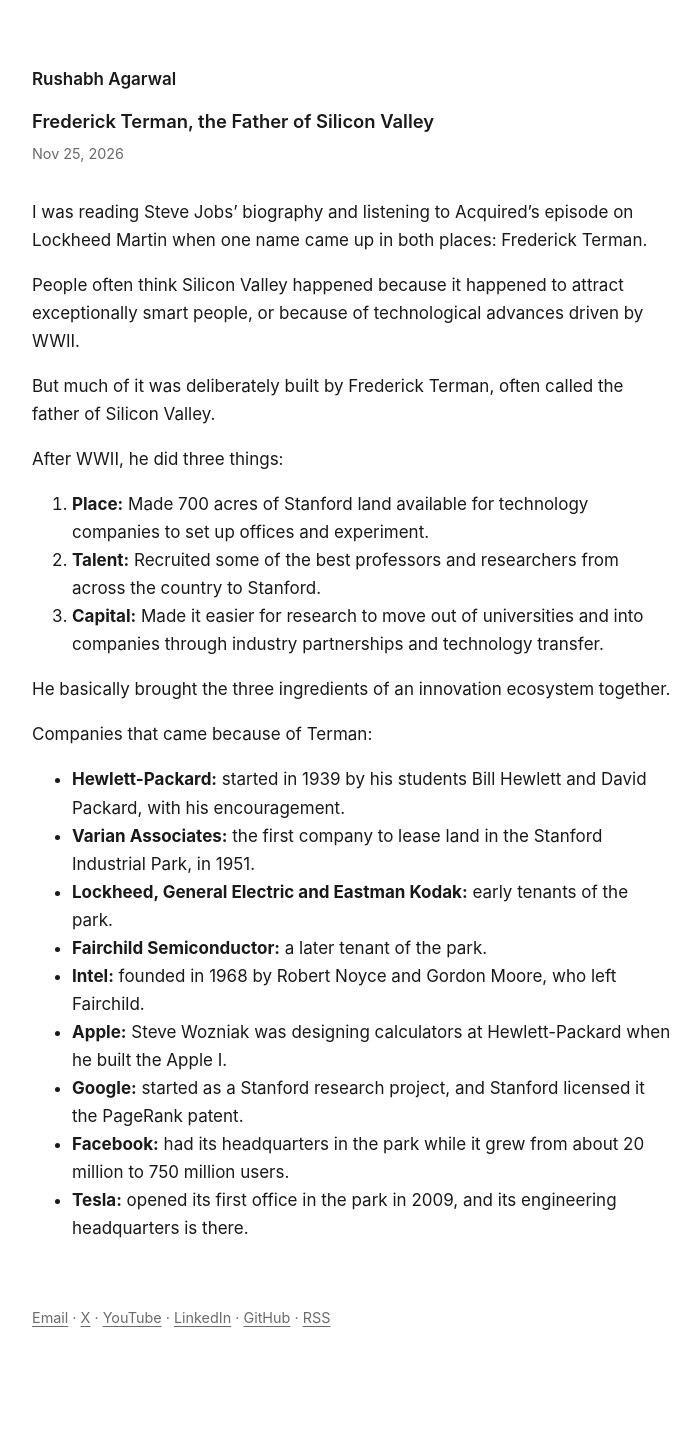
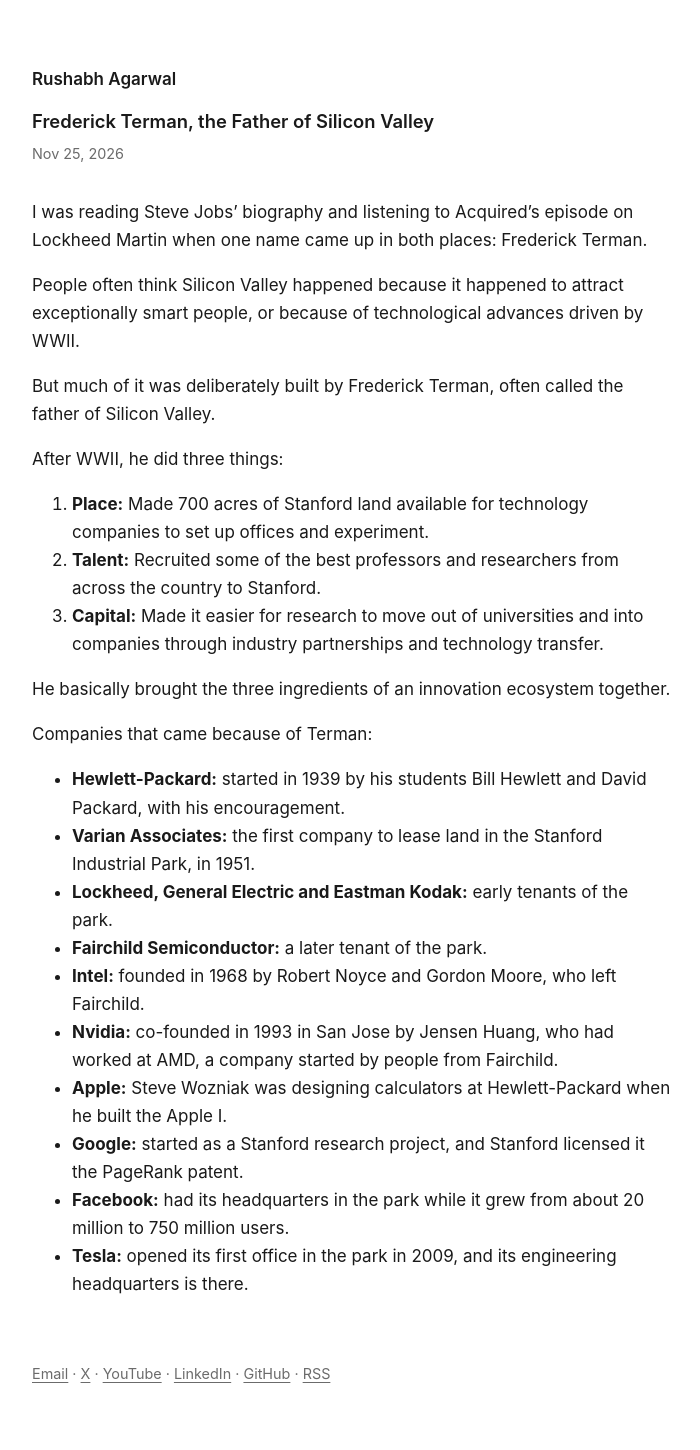
Before and after one commit to rushout09/rushout09.github.io, a Jekyll site: the page built from _posts/2026-11-25-frederick-terman-the-father-of-silicon-valley.md, in a window 1280 px wide. Shown: the whole page, without its empty margins (288-988 px from the left). Built offline with Jekyll 4.4.1, drawn with Linux system fonts in a browser that asks for light colours; our own code applies the rules of GitHub Pages for plain Markdown files; before the commit the page ends 1394 px from its top, so only the background shows below that.

Commit message:
Terman post: Nvidia

```diff
--- a/_posts/2026-11-25-frederick-terman-the-father-of-silicon-valley.md
+++ b/_posts/2026-11-25-frederick-terman-the-father-of-silicon-valley.md
@@ -23,6 +23,7 @@ Companies that came because of Terman:
 - **Lockheed, General Electric and Eastman Kodak:** early tenants of the park.
 - **Fairchild Semiconductor:** a later tenant of the park.
 - **Intel:** founded in 1968 by Robert Noyce and Gordon Moore, who left Fairchild.
+- **Nvidia:** co-founded in 1993 in San Jose by Jensen Huang, who had worked at AMD, a company started by people from Fairchild.
 - **Apple:** Steve Wozniak was designing calculators at Hewlett-Packard when he built the Apple I.
 - **Google:** started as a Stanford research project, and Stanford licensed it the PageRank patent.
 - **Facebook:** had its headquarters in the park while it grew from about 20 million to 750 million users.
```
